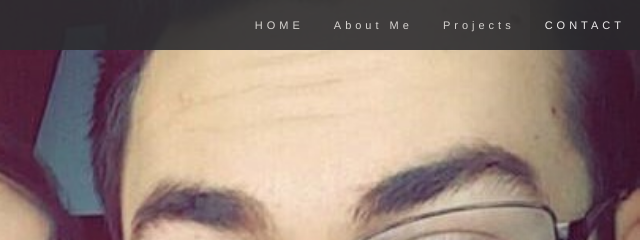
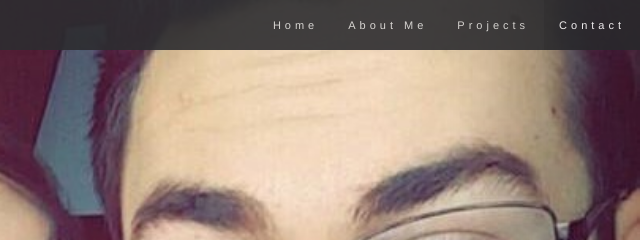
Before and after one commit to noblefinsand/noble-website, a plain HTML site: page index.html in a window 1280 px wide. Shown: the top 240 px of the page, 640-1280 px from the left. Drawn offline with nearby package versions, Linux system fonts and the light colour scheme.

Commit message:
Update index.html
Changed home and contact navigation from all uppercase to lower case.

```diff
--- a/index.html
+++ b/index.html
@@ -23,10 +23,10 @@
 				</div>
 				<div class="collapse navbar-collapse" id="myNavbar">
 					<ul class="nav navbar-nav navbar-right">
-						<li><a href="#myPage">HOME</a></li>
+						<li><a href="#myPage">Home</a></li>
 						<li><a href="#aboutMe">About Me</a></li>
 						<li><a href="#projects">Projects</a></li>
-						<li><a href="#contact">CONTACT</a></li>
+						<li><a href="#contact">Contact</a></li>
 					</ul>
 				</div>
 			</div>
```
